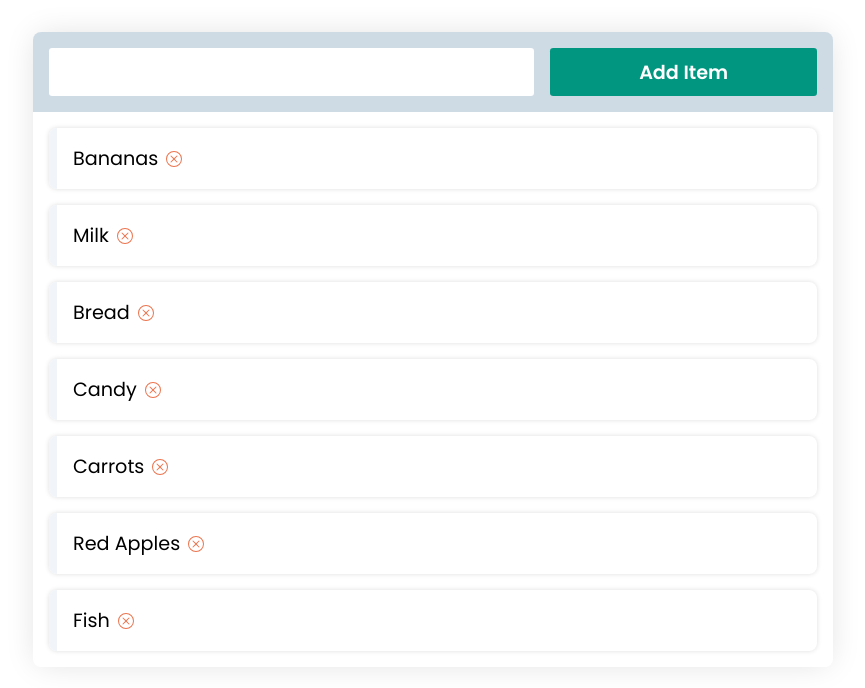
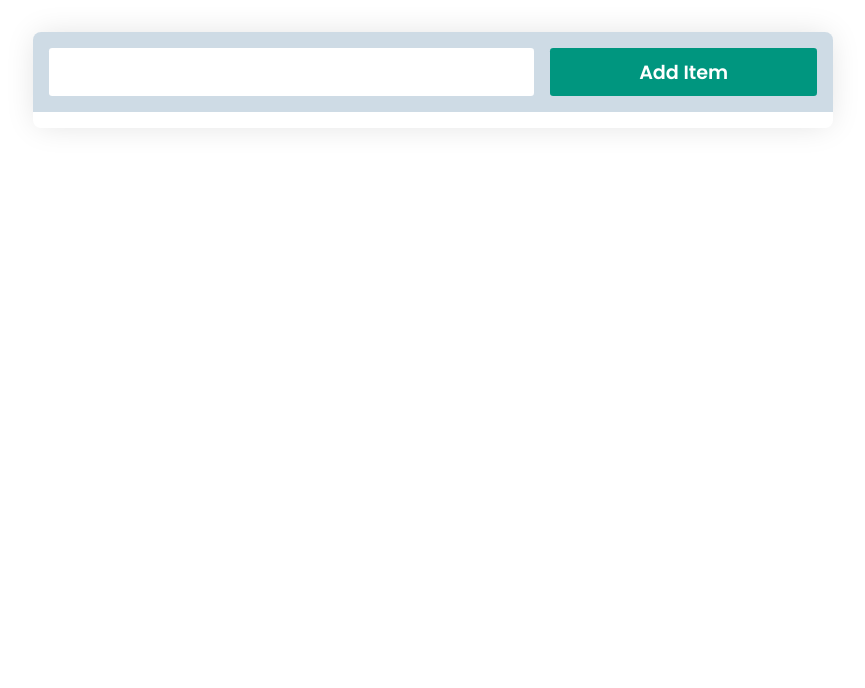
Before and after one commit to Tcooper920/reactToDoListApp, a React (Create React App) app: page / in a window 1280 px wide. Shown: the top 688 px of the page, without its empty margins (207-1072 px from the left). Built offline with nearby package versions, Linux system fonts and the light colour scheme.

Commit message:
Fix issue with not deleting properly.

```diff
--- a/src/App.js
+++ b/src/App.js
@@ -2,25 +2,12 @@ import "./App.css";
 import React, { useState } from "react";
 import CreateToDoListApp from "./CreateToDoListApp";
 
-const toDoItemList = [
-  { id: 1, itemName: "Bananas" },
-  { id: 2, itemName: "Milk" },
-  { id: 3, itemName: "Bread" },
-  { id: 4, itemName: "Candy" },
-  { id: 5, itemName: "Carrots" },
-  { id: 6, itemName: "Red Apples" },
-  { id: 7, itemName: "Fish" },
-];
-
-let nextId = 8;
+const toDoItemList = [];
 
 export default function App() {
   return (
     <div id="my-app">
-      <CreateToDoListApp
-        toDoItemList={toDoItemList}
-        nextId={nextId}
-      />
+      <CreateToDoListApp toDoItemList={toDoItemList} />
     </div>
   );
 }
--- a/src/CreateFieldAndButtonContainer.js
+++ b/src/CreateFieldAndButtonContainer.js
@@ -1,12 +1,13 @@
+import React, { useState } from "react";
+
 export default function CreateFieldAndButtonContainer({
   newItemName,
   toDoList,
-  nextId,
   setToDoList,
   setNewItemName,
 }) {
   function HandleAddItem() {
-    const nextListItem = [...toDoList, { id: nextId++, itemName: newItemName }];
+    const nextListItem = [...toDoList, { id: toDoList.length + 1, itemName: newItemName }];
     setToDoList(nextListItem);
     setNewItemName("");
   }
--- a/src/CreateGroceryListContainer.js
+++ b/src/CreateItemListContainer.js
@@ -1,9 +1,9 @@
-export default function CreateGroceryListContainer({ toDoList, setToDoList }) {
+export default function CreateItemListContainer({ toDoList, setToDoList}) {
   return (
     <ul className="grocery-list">
       {toDoList.map((listItem, index) => {
         return (
-          <li key={index} id={listItem.id} className="grocery-list-item">
+          <li key={listItem.itemName + index} id={index} className="grocery-list-item">
             <span>{listItem.itemName}</span>
             <button
               onClick={() =>
@@ -16,13 +16,14 @@ export default function CreateGroceryListContainer({ toDoList, setToDoList }) {
                 width="16"
                 height="16"
                 fill="currentColor"
-                class="bi bi-x-circle"
+                className="bi bi-x-circle"
                 viewBox="0 0 16 16"
               >
                 <path d="M8 15A7 7 0 1 1 8 1a7 7 0 0 1 0 14zm0 1A8 8 0 1 0 8 0a8 8 0 0 0 0 16z" />
                 <path d="M4.646 4.646a.5.5 0 0 1 .708 0L8 7.293l2.646-2.647a.5.5 0 0 1 .708.708L8.707 8l2.647 2.646a.5.5 0 0 1-.708.708L8 8.707l-2.646 2.647a.5.5 0 0 1-.708-.708L7.293 8 4.646 5.354a.5.5 0 0 1 0-.708z" />
               </svg>
             </button>
+            {console.log(toDoList)}
           </li>
         );
       })}
--- a/src/CreateToDoListApp.js
+++ b/src/CreateToDoListApp.js
@@ -1,6 +1,6 @@
 import React, { useState } from "react";
 import CreateFieldAndButtonContainer from "./CreateFieldAndButtonContainer";
-import CreateGroceryListContainer from "./CreateGroceryListContainer";
+import CreateItemListContainer from "./CreateItemListContainer";
 
 export default function CreateToDoListApp({toDoItemList, nextId}) {
     const [toDoList, setToDoList] = useState(toDoItemList);
@@ -11,11 +11,11 @@ export default function CreateToDoListApp({toDoItemList, nextId}) {
         <CreateFieldAndButtonContainer
             newItemName={newItemName}
             toDoList={toDoList}
+            setToDoList={setToDoList}
             nextId={nextId}
-            setToDoList={setToDoList}
             setNewItemName={setNewItemName}
         />
-        <CreateGroceryListContainer
+        <CreateItemListContainer
             toDoList={toDoList}
             setToDoList={setToDoList}
         />
```
